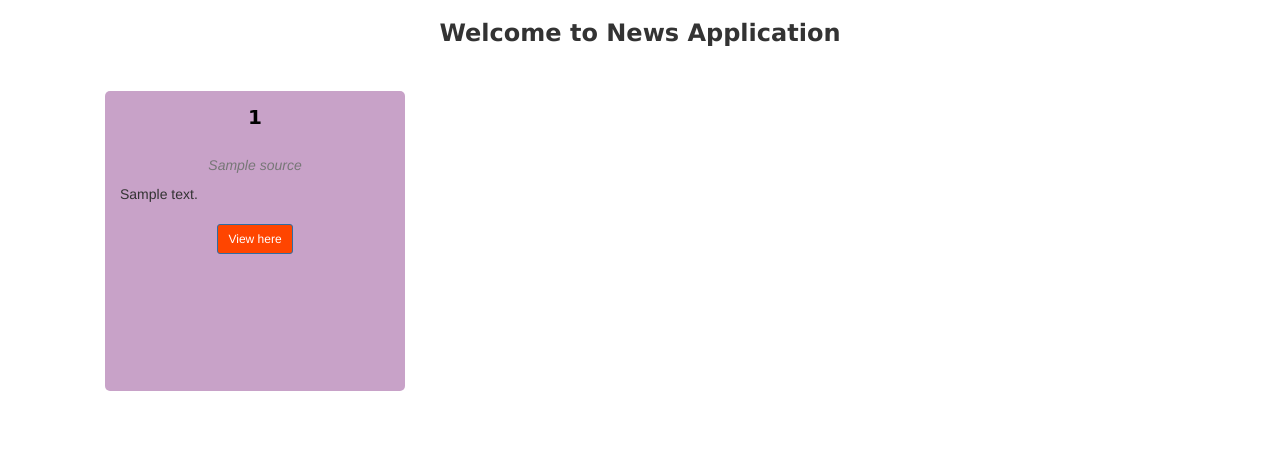
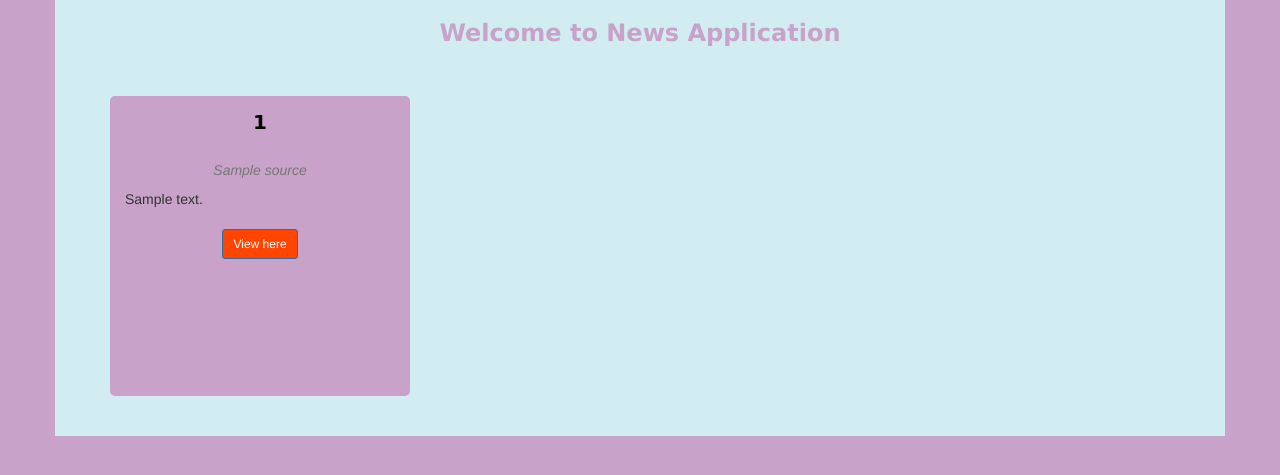
Before and after one commit to Jerry-Wemisiko/News-API, a Flask app: template app/templates/index.html in a window 1280 px wide. Shown: the top 475 px of the page. Run offline with Flask 2, Linux system fonts and the light colour scheme; the template is opened without the code that fills it: most values are stand-ins (such as "Sample title", 1, 10 or a date in 2020); some libraries are stand-ins or nearby versions.

Commit message:
Improve UI

```diff
--- a/app/templates/base.html
+++ b/app/templates/base.html
@@ -1,9 +1,10 @@
 {% extends 'bootstrap/base.html' %}
+
+
 {% block navbar %}
     {% include 'navbar.html' %}
 {% endblock %}
 
 {% block content %}
 
-
 {% endblock %}
--- a/app/templates/index.html
+++ b/app/templates/index.html
@@ -11,11 +11,19 @@
     {% endif %}
 </head>
 <style>
+ body{
+     background-color:#C8A2C8 ;
+ }
+ .container{
+    background-color: #d1edf2 ;
+ }
     .source{
         float: left;
         width: 30.33;
         padding: 30px;
-        margin: 5px;
+        margin: 10px;
+        justify-content: center;
+        align-items: center;
     }
     .row::after {
     content: "";
@@ -25,7 +33,7 @@
 </style>
 <body>
     <div class="container">
-        <h3 class="text-center" style="font-family: 'Lucida Sans', 'Lucida Sans Regular', 'Lucida Grande', 'Lucida Sans Unicode', Geneva, Verdana, sans-serif; font-weight: 700;">Welcome to News Application</h3>
+        <h3 class="text-center" style="font-family: 'Lucida Sans', 'Lucida Sans Regular', 'Lucida Grande', 'Lucida Sans Unicode', Geneva, Verdana, sans-serif; font-weight: 700; color: #C8A2C8;">Welcome to News Application</h3>
         {% for source in source %}
         <div class="row source" >
               <div class="card" style="width: 18rem; background-color: #C8A2C8; width: 300px; height: 300px; padding: 5px; border-radius: 5px;">
```
Also changed, not shown: 1 other file.
